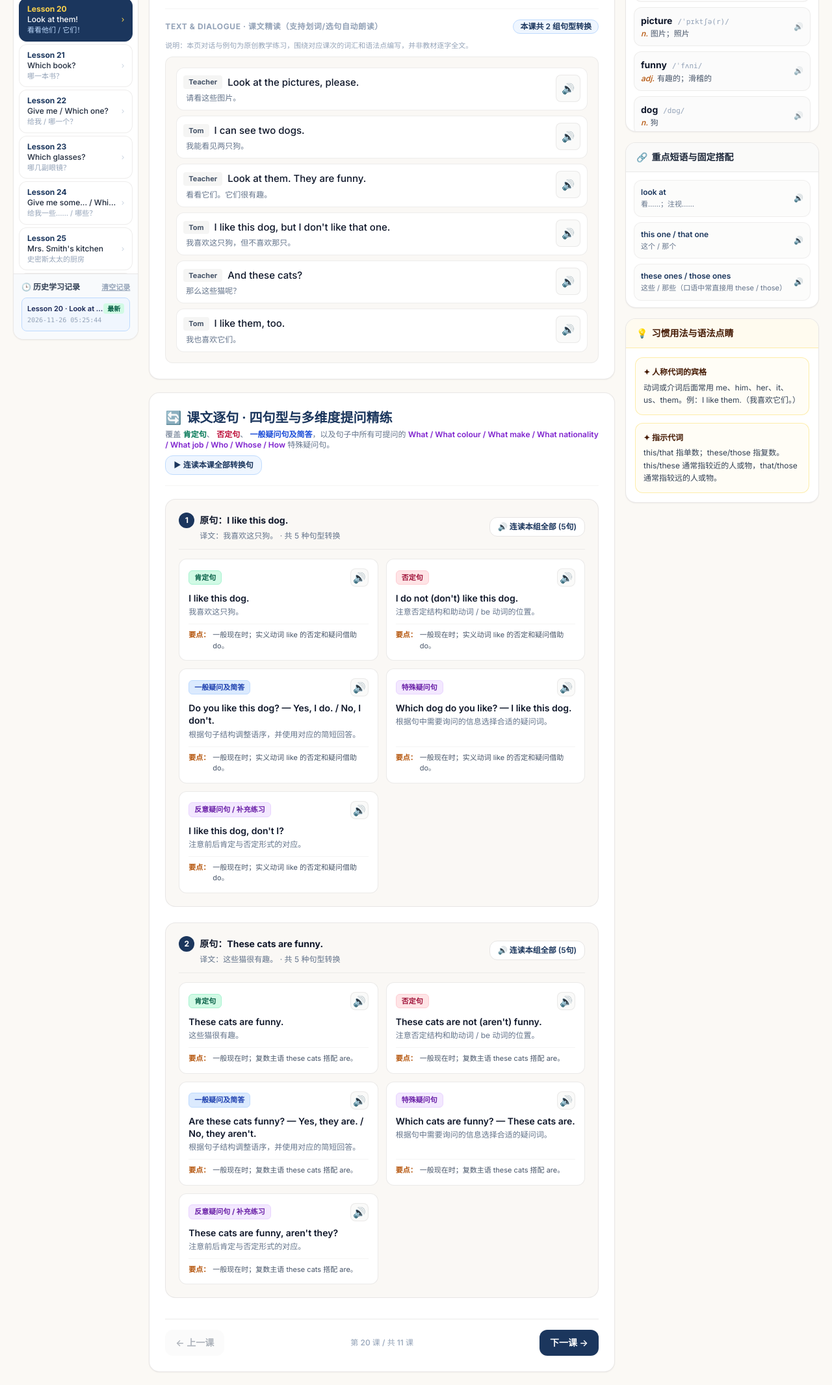
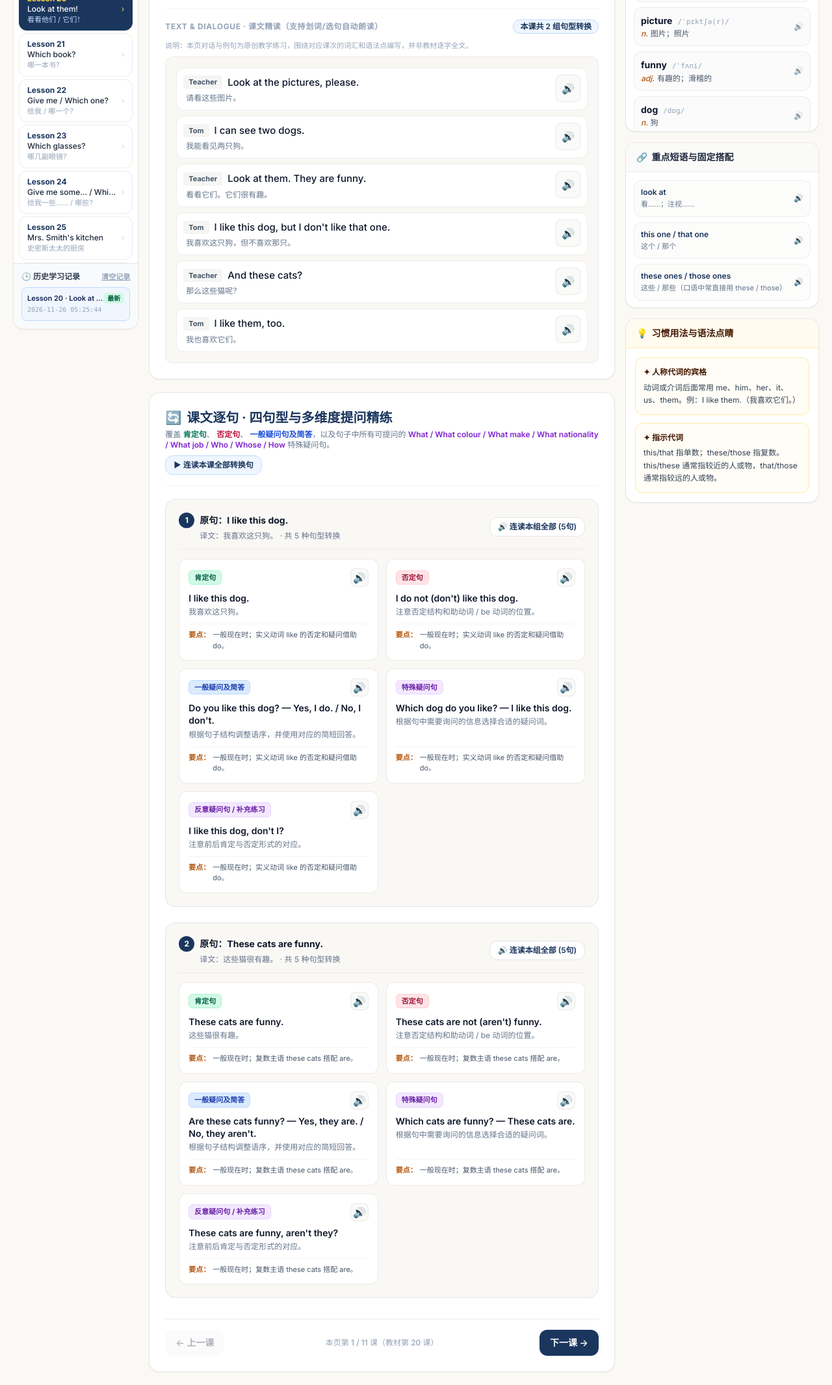
Before and after one commit to weijiale399-prog/nce1-review, a plain HTML site: page lesson20-30.html in a window 1280 px wide. Shown: the part 201-2333 px from the top of the page at 65% size. Drawn offline with nearby package versions, Linux system fonts and the light colour scheme.

Commit message:
Polish lesson 20-30 navigation and choice-question drills

```diff
--- a/lesson20-30.html
+++ b/lesson20-30.html
@@ -2555,7 +2555,7 @@
         `;
       }).join("");
 
-      document.getElementById("progressBadge").textContent = `${currentLessonId} / ${NCE1_LESSONS.length}`;
+      document.getElementById("progressBadge").textContent = `${NCE1_LESSONS.findIndex(l => l.id === currentLessonId) + 1} / ${NCE1_LESSONS.length}`;
     }
 
     function renderCurrentLesson(lesson) {
@@ -2565,7 +2565,7 @@
       document.getElementById("lessonEnglishTitle").textContent = lesson.title;
       document.getElementById("lessonChineseTitle").textContent = lesson.chineseTitle;
       document.getElementById("drillCountBadge").textContent = `本课共 ${lesson.transformations.length} 组句型转换`;
-      document.getElementById("bottomPageIndicator").textContent = `第 ${lesson.id} 课 / 共 ${NCE1_LESSONS.length} 课`;
+      document.getElementById("bottomPageIndicator").textContent = `本页第 ${NCE1_LESSONS.findIndex(l => l.id === lesson.id) + 1} / ${NCE1_LESSONS.length} 课（教材第 ${lesson.id} 课）`;
 
       document.getElementById("prevLessonBtn").disabled = lesson.id <= 20;
       document.getElementById("nextLessonBtn").disabled = lesson.id >= 30;
```
